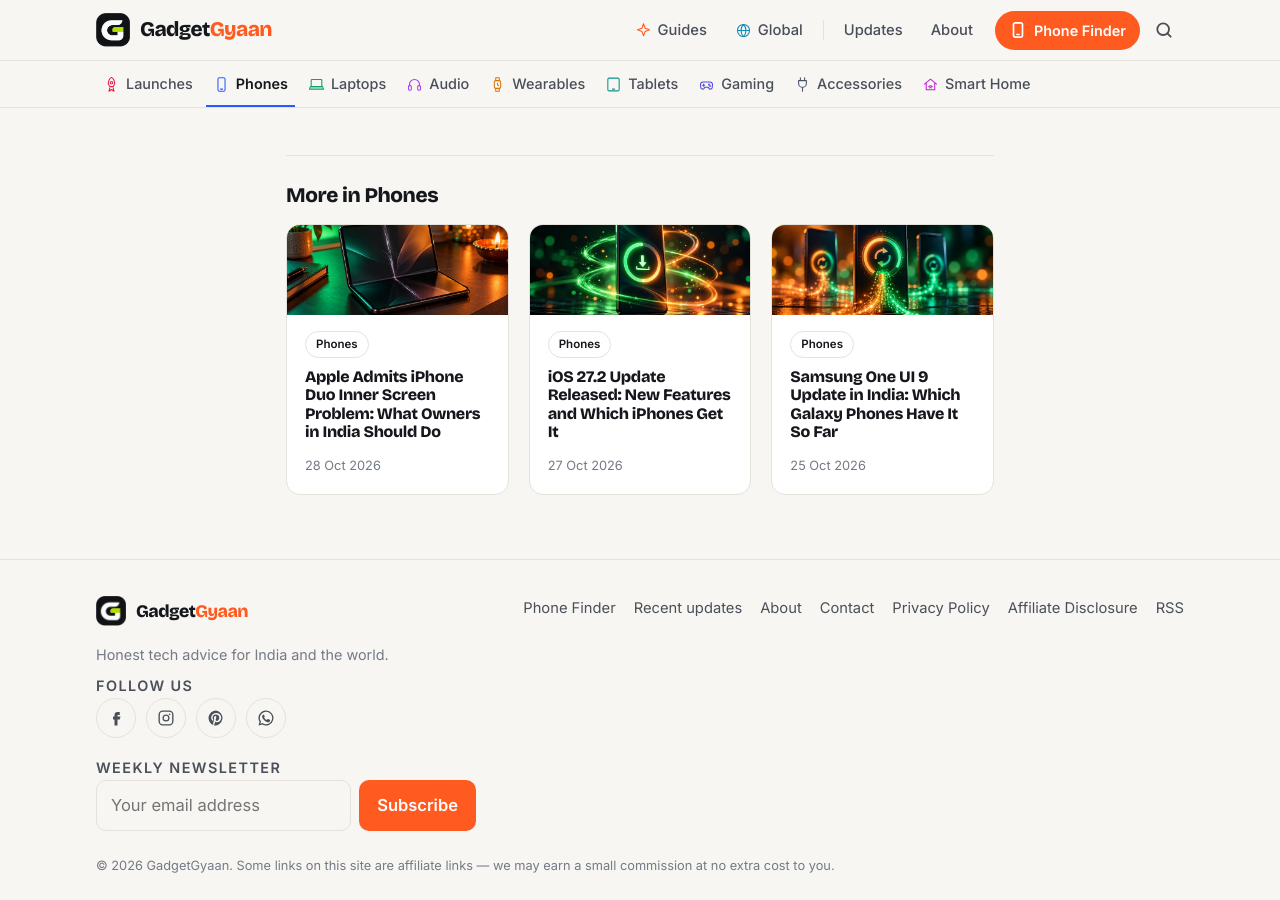
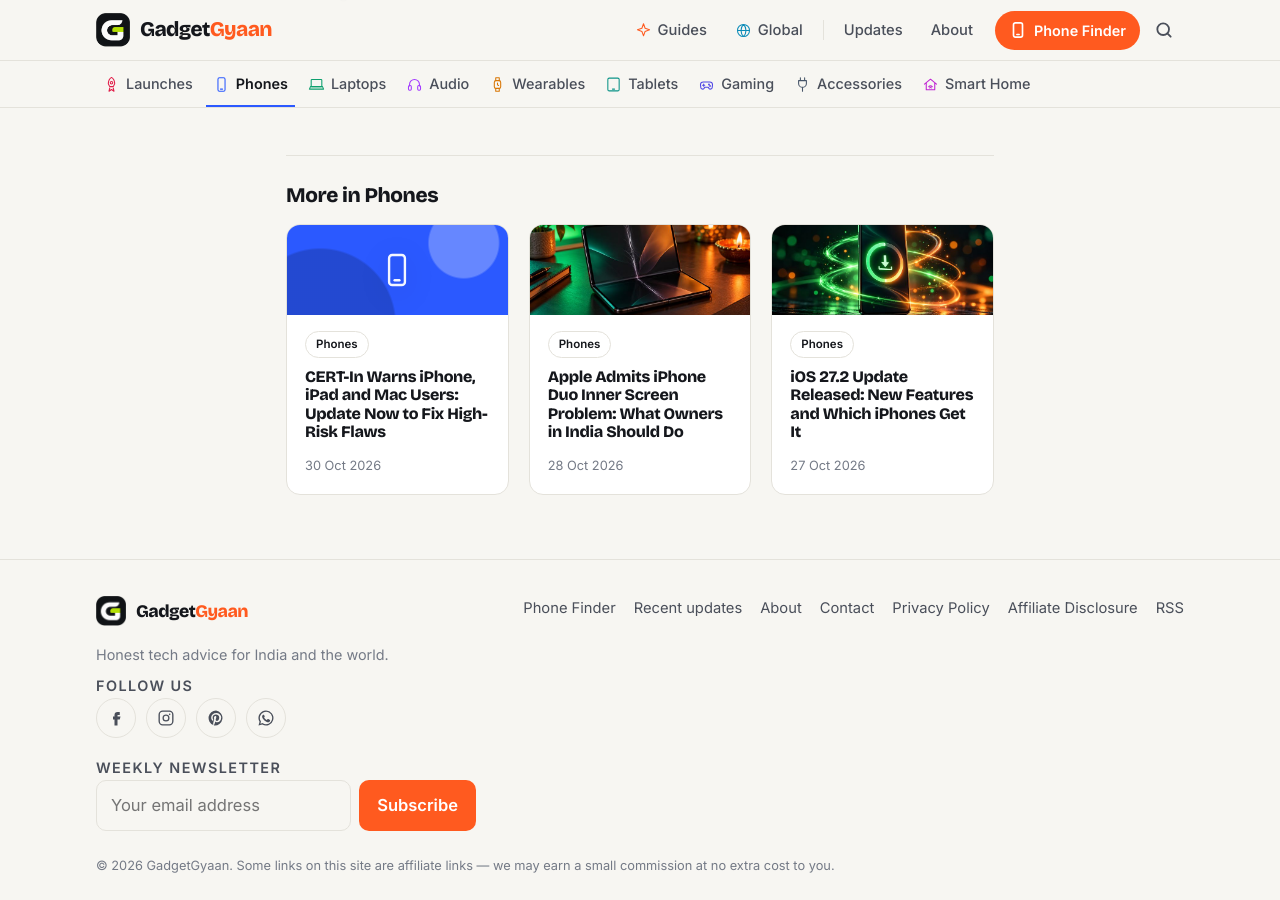
Before and after one commit to kiteksood167/kiteksood167.github.io, a Jekyll site: the page built from _posts/2026-10-29-ai-plus-smartphone-price-hike-november-15.md, in a window 1280 px wide and 900 px high, scrolled down 5127 px. Built offline with Jekyll 4.4.1, drawn with Linux system fonts in a browser that asks for light colours; comment, search, counter and statistics services are not loaded; part of the change alters nothing that is shown.

Commit message:
News post: CERT-In warns Apple users to update
Backlink from iOS 27.2 post.

Co-Authored-By: Claude Opus 5.5 <noreply@anthropic.com>
Claude-Session: https://claude.ai/code/session_019q2TsaYyUfQwBS5iqKAhGu

```diff
--- a/_posts/2026-10-27-ios-27-2-update-features-eligible-iphones.md
+++ b/_posts/2026-10-27-ios-27-2-update-features-eligible-iphones.md
@@ -78,7 +78,7 @@ If it doesn't show up right away, check again later; it can take a little while
 
 Also install the update even if you don't care about the new features, because Apple says it includes security fixes. Keeping your iPhone patched is the simplest way to stay safe from known bugs.
 
-**Related reading:** [Apple iPhone Duo Launched in India: Price, Specs and Sale Date](/apple-iphone-duo-launched-india-price-specs-sale-date/) · [12 Simple Ways to Make Your Phone Battery Last Longer](/make-phone-battery-last-longer/)
+**Related reading:** [Apple iPhone Duo Launched in India: Price, Specs and Sale Date](/apple-iphone-duo-launched-india-price-specs-sale-date/) · [12 Simple Ways to Make Your Phone Battery Last Longer](/make-phone-battery-last-longer/) · [CERT-In Warns iPhone, iPad and Mac Users: Update Now to Fix High-Risk Flaws](/cert-in-apple-security-warning-update-iphone-mac/)
 
 ## The bottom line
 
--- /dev/null
+++ b/_posts/2026-10-30-cert-in-apple-security-warning-update-iphone-mac.md
@@ -0,0 +1,71 @@
+---
+title: "CERT-In Warns iPhone, iPad and Mac Users: Update Now to Fix High-Risk Flaws"
+seo_title: "CERT-In Apple Warning: Update iPhone, iPad and Mac Now"
+description: "CERT-In has rated new Apple flaws 'high' severity. See which iPhone, iPad, Mac, Apple Watch and Safari versions are affected and how to update in minutes."
+date: 2026-10-30 13:47:00 +0530
+category: Phones
+also_in: [Laptops, Tablets]
+news: true
+tags: [apple, iphone, ipad, mac, cert-in, security, software update, news]
+---
+
+India's cyber security agency, **CERT-In**, has issued a **high-severity** warning for Apple users, saying several flaws in iPhone, iPad, Mac, Apple Watch, Apple Vision Pro and Safari software could let attackers run malicious code or steal sensitive data. The fix is simple: install the latest software update for your device.
+
+<!--more-->
+
+The advisory (CIAD-2026-0056) is dated October 27, according to Outlook Money, and was widely reported this week. CERT-In, which works under the Ministry of Electronics and Information Technology, says it applies to both individuals and organisations using the affected Apple products.
+
+## Which Apple devices are affected
+
+CERT-In lists the following software as vulnerable if it is **older than** the version shown:
+
+| Device or software | Update to at least |
+|---|---|
+| iPhone and iPad | iOS / iPadOS 27.2 (or 26.7.2, or 18.7.11 on older devices) |
+| Mac with macOS 27 | macOS 27.2 |
+| Mac with macOS Tahoe | macOS Tahoe 26.7.2 |
+| Mac with macOS Sequoia | macOS Sequoia 15.8.2 |
+| Apple Watch | watchOS 27.2 |
+| Apple Vision Pro | visionOS 27.2 |
+| Apple TV | tvOS 27.2 |
+| Safari | Safari 27.2 |
+
+Version list as reported by Business Standard and Outlook Money from the CERT-In advisory. Which update you see depends on your device model, so simply install the newest one your device offers.
+
+<!-- inline image 1 -->
+
+## What the flaws could let attackers do
+
+According to the reports, CERT-In says the problems include memory corruption bugs, input validation errors and weaknesses in WebKit, the engine behind Safari, and in Apple's media-processing code. An attacker who exploits them could:
+
+- run malicious code on your device
+- gain higher access than they should have
+- read sensitive information
+- get around built-in security protections
+- crash apps or the device
+
+Attacks could be triggered by getting you to open a specially crafted web page, file, image, audio or video. A warning like this doesn't mean your device has been hacked. It means the holes exist, and updating closes them.
+
+## How to update your Apple devices
+
+**iPhone or iPad:** Go to **Settings > General > Software Update** and tap **Update Now**. Charge the phone above 50% or keep it plugged in, and use Wi-Fi.
+
+**Mac:** Open **System Settings > General > Software Update** and install what's offered. Safari updates arrive with macOS updates.
+
+**Apple Watch:** On your iPhone, open the **Watch** app and go to **General > Software Update**, with the watch on its charger.
+
+**Apple TV:** Go to **Settings > System > Software Updates**.
+
+> **Tip:** Turn on **Automatic Updates** (on iPhone: Settings > General > Software Update > Automatic Updates) so security fixes install overnight without you having to remember.
+
+<!-- inline image 2 -->
+
+If your iPhone is too old to get iOS 27.2, check whether it can install iOS 26.7.2 or 18.7.11 instead, since CERT-In lists those as fixed versions too. If your device no longer gets any updates, be careful about opening links and files from unknown senders, and consider that it may be time to upgrade.
+
+For what else the latest iPhone update brings, see our guide to [iOS 27.2 features and eligible iPhones](/ios-27-2-update-features-eligible-iphones/).
+
+**Related reading:** [iOS 27.2 Update Released: New Features and Which iPhones Get It](/ios-27-2-update-features-eligible-iphones/) · [How to Check a New Phone Is Genuine Before You Accept the Delivery](/check-new-phone-genuine-before-accepting-delivery/)
+
+## The bottom line
+
+CERT-In has flagged high-risk security flaws across Apple's software, from iPhones and Macs to Apple Watch and Safari. Update your iPhone and iPad to iOS 27.2 (or the newest version your device supports), your Mac to the latest macOS, and your other Apple devices through their Software Update settings. It takes a few minutes and closes the holes attackers could use.
```
